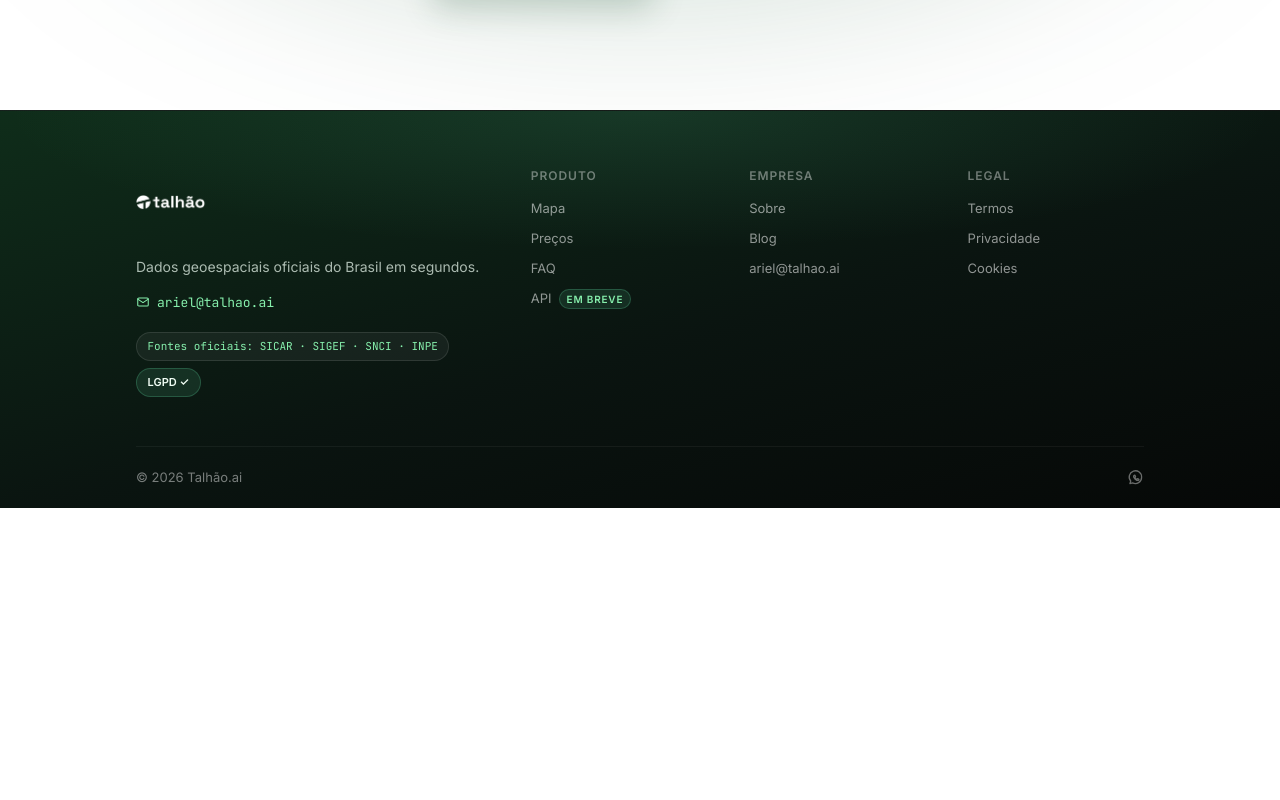
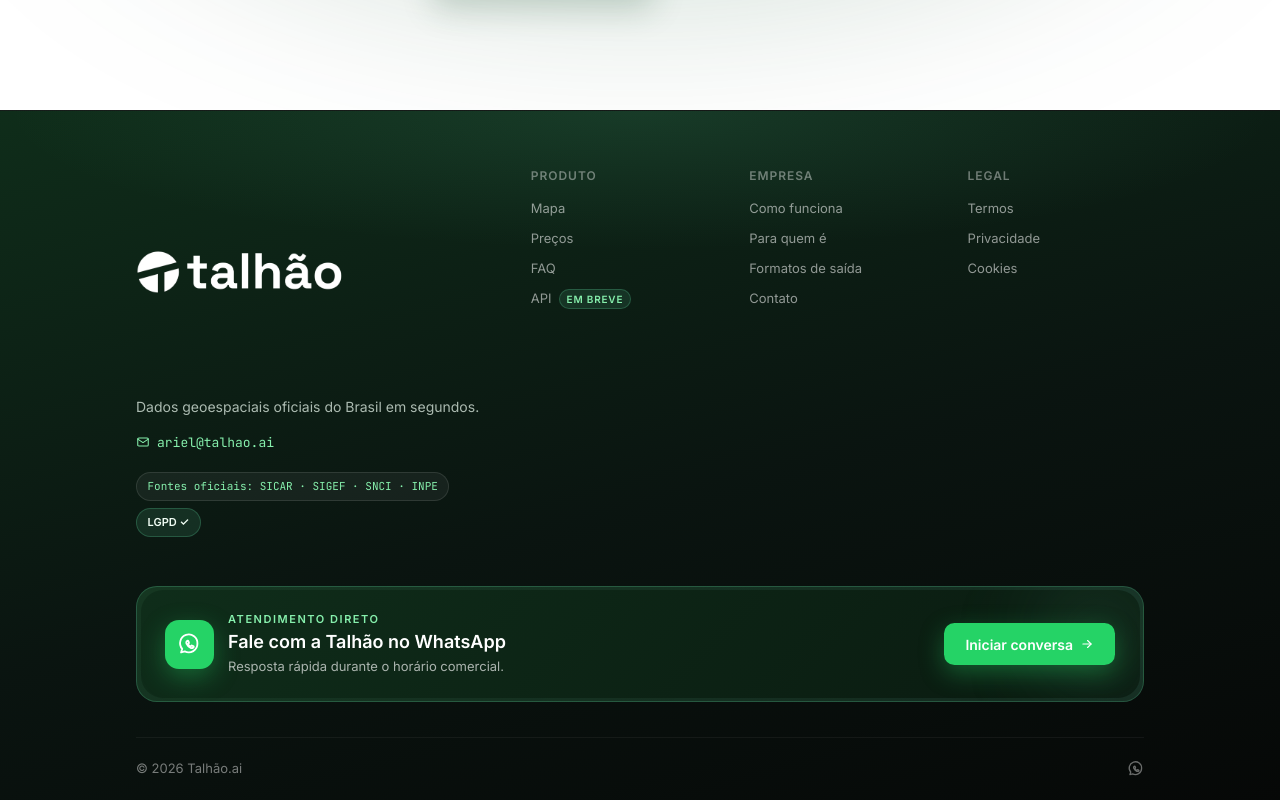
Before and after one commit to thiagomendes87/talhao-app, a Next.js app: page / in a window 1280 px wide. Shown: the part 6535-7335 px from the top of the page. Before the commit the page ends 7043 px from the top, so only its background shows below. Built offline with nearby package versions, Linux system fonts and the light colour scheme; no server answers.

Commit message:
feat(footer): logo 3x, links de seções da landing e CTA destacado de WhatsApp

```diff
--- a/components/Footer.tsx
+++ b/components/Footer.tsx
@@ -11,9 +11,10 @@ const productLinks = [
 ]
 
 const companyLinks = [
-  { label: 'Sobre', href: '#' },
-  { label: 'Blog', href: '#' },
-  { label: 'ariel@talhao.ai', href: 'mailto:ariel@talhao.ai' },
+  { label: 'Como funciona', href: '/#como-funciona' },
+  { label: 'Para quem é', href: '/#para-quem-e' },
+  { label: 'Formatos de saída', href: '/#formatos-de-saida' },
+  { label: 'Contato', href: 'mailto:ariel@talhao.ai' },
 ]
 
 type LegalModalKey = 'terms' | 'privacy' | 'cookies'
@@ -148,7 +149,7 @@ export default function Footer() {
               <img
                 src="/logo-oficial-branco.png"
                 alt="Talhão"
-                className="h-20 w-20 object-contain"
+                className="h-60 w-60 object-contain"
               />
             </Link>
 
@@ -216,6 +217,47 @@ export default function Footer() {
           </div>
         </div>
 
+        <div className="mb-10 overflow-hidden rounded-3xl border border-[rgba(82,183,136,0.30)] bg-[linear-gradient(135deg,rgba(31,82,48,0.55)_0%,rgba(82,183,136,0.18)_100%)] p-1">
+          <div className="relative flex flex-col gap-5 rounded-[22px] bg-[linear-gradient(135deg,#0f2d1a_0%,#0a1a10_100%)] px-7 py-6 sm:flex-row sm:items-center sm:justify-between">
+            <div
+              aria-hidden="true"
+              className="pointer-events-none absolute -right-12 -top-12 h-48 w-48 rounded-full bg-[radial-gradient(circle,rgba(82,183,136,0.22),transparent_70%)] blur-2xl"
+            />
+            <div className="relative flex items-center gap-4">
+              <div className="flex h-14 w-14 flex-shrink-0 items-center justify-center rounded-2xl bg-[#25D366] shadow-[0_8px_24px_rgba(37,211,102,0.35)]">
+                <svg viewBox="0 0 24 24" className="h-7 w-7" fill="none" stroke="white" strokeWidth="1.8" strokeLinecap="round" strokeLinejoin="round" aria-hidden="true">
+                  <path d="M20 11.5A8.5 8.5 0 0 1 7.6 19l-3.6 1 1.1-3.5A8.5 8.5 0 1 1 20 11.5Z" />
+                  <path d="M9.5 9.5c.4-.9.8-.9 1.1-.9.2 0 .4 0 .6.5l.5 1.3c.1.3 0 .5-.2.7l-.4.4c-.2.2-.2.4-.1.6.4.8 1.1 1.5 1.9 1.9.2.1.4.1.6-.1l.4-.4c.2-.2.4-.3.7-.2l1.3.5c.5.2.5.4.5.6 0 .3 0 .7-.9 1.1-.7.3-1.4.3-2.1 0a8.2 8.2 0 0 1-4.1-4.1c-.3-.7-.3-1.4 0-2.1Z" />
+                </svg>
+              </div>
+              <div>
+                <p className="text-[11px] font-semibold uppercase tracking-[0.14em] text-[#86efac]">
+                  Atendimento direto
+                </p>
+                <p className="mt-1 text-[18px] font-semibold leading-tight text-white">
+                  Fale com a Talhão no WhatsApp
+                </p>
+                <p className="mt-1 text-[13px] text-white/65">
+                  Resposta rápida durante o horário comercial.
+                </p>
+              </div>
+            </div>
+
+            <a
+              href="https://wa.me/5511530433330?text=Olá%2C%20gostaria%20de%20saber%20mais%20sobre%20o%20Talhão"
+              target="_blank"
+              rel="noopener noreferrer"
+              className="relative inline-flex items-center justify-center gap-2 self-start rounded-xl bg-[#25D366] px-6 py-3 text-[14px] font-semibold text-white shadow-[0_8px_24px_rgba(37,211,102,0.35)] transition-all duration-200 hover:bg-[#1ebe5b] hover:shadow-[0_12px_32px_rgba(37,211,102,0.5)] sm:self-auto"
+            >
+              Iniciar conversa
+              <svg viewBox="0 0 24 24" className="h-4 w-4" fill="none" stroke="currentColor" strokeWidth="2" strokeLinecap="round" strokeLinejoin="round" aria-hidden="true">
+                <path d="M5 12h14" />
+                <path d="m13 6 6 6-6 6" />
+              </svg>
+            </a>
+          </div>
+        </div>
+
         <div className="flex flex-col gap-4 border-t border-white/5 py-6 md:flex-row md:items-center md:justify-between">
           <p className="text-[13px] text-white/45">© 2026 Talhão.ai</p>
 
--- a/components/ForWho.tsx
+++ b/components/ForWho.tsx
@@ -193,7 +193,7 @@ export default function ForWho() {
   }, [selectedId])
 
   return (
-    <section className="relative overflow-hidden bg-white py-28">
+    <section id="para-quem-e" className="relative overflow-hidden bg-white py-28">
       <div className="glow-green-left" />
 
       <Section
--- a/components/HowItWorks.tsx
+++ b/components/HowItWorks.tsx
@@ -67,7 +67,7 @@ const steps = [
 
 export default function HowItWorks() {
   return (
-    <section className="relative overflow-hidden bg-white py-24">
+    <section id="como-funciona" className="relative overflow-hidden bg-white py-24">
       <div className="glow-green-corners" />
 
       <Section
--- a/components/OutputFormats.tsx
+++ b/components/OutputFormats.tsx
@@ -193,7 +193,7 @@ const formats: FormatCard[] = [
 
 export default function OutputFormats() {
   return (
-    <section className="relative overflow-hidden bg-white py-24">
+    <section id="formatos-de-saida" className="relative overflow-hidden bg-white py-24">
       <div className="glow-green-bottom" />
       <div className="pointer-events-none absolute inset-0 bg-grid-dots opacity-60" />
       <div className="pointer-events-none absolute inset-x-0 top-16 mx-auto h-64 max-w-5xl rounded-full bg-[radial-gradient(circle,rgba(82,183,136,0.12),transparent_68%)] blur-3xl" />
```
